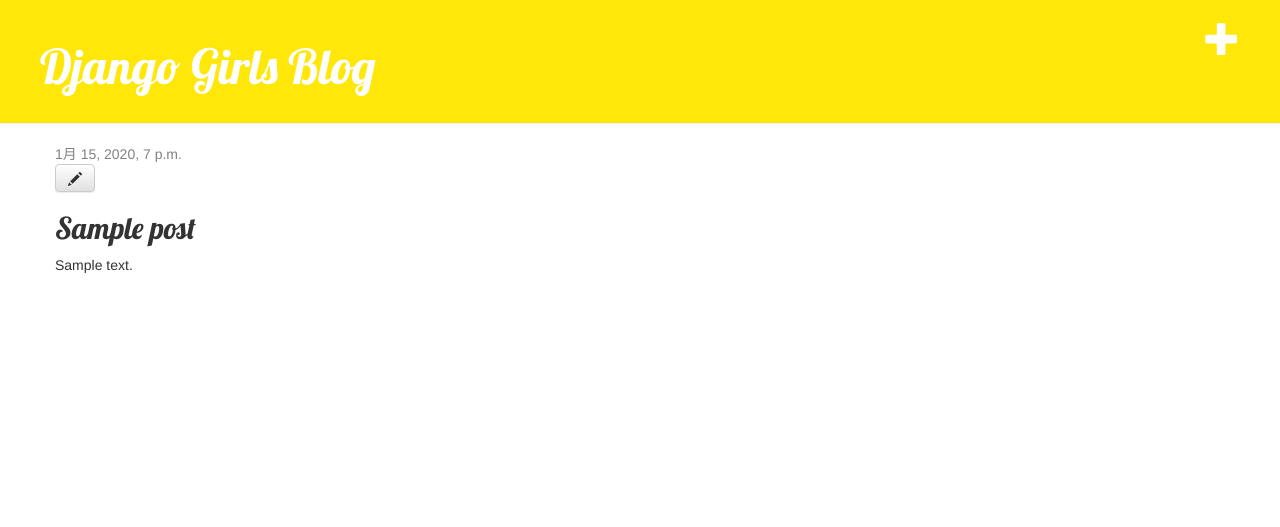
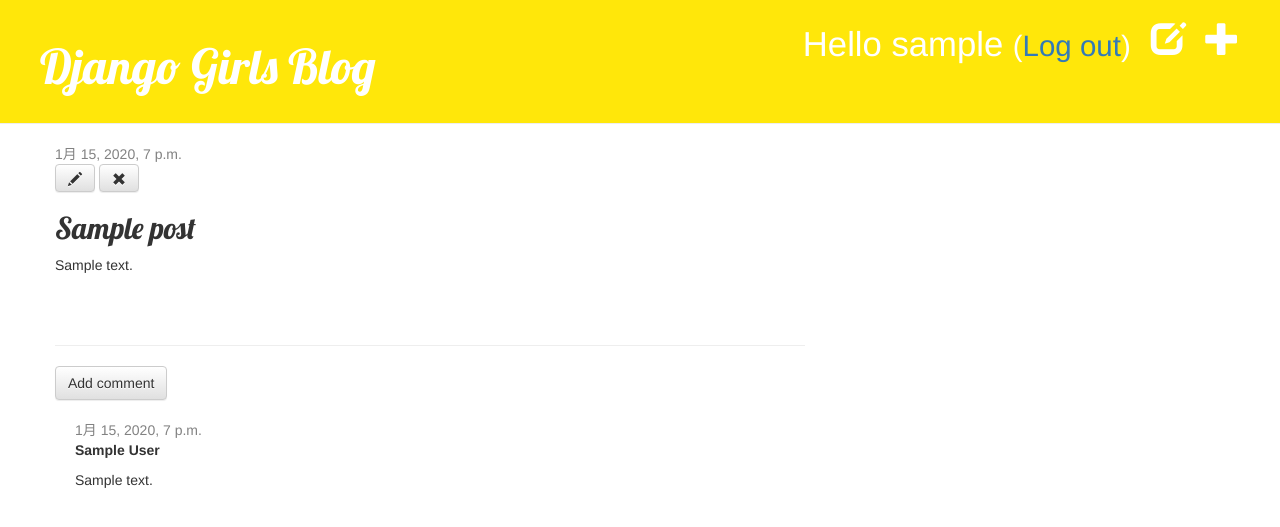
Before and after one commit to sakasegawayosuke/my-first-blog, a Django app: page /post/1/ in a window 1280 px wide. Shown: the top 527 px of the page. Run offline with Django 3.2, Linux system fonts and the light colour scheme; a user stored in the database is signed in; tables that the repository leaves empty hold one stand-in row (values such as "Sample post"); some libraries are stand-ins or nearby versions.

Commit message:
編集・ログイン・コメント機能の追加

```diff
--- a/blog/admin.py
+++ b/blog/admin.py
@@ -1,4 +1,6 @@
 from django.contrib import admin
-from .models import Post
+from .models import Post, Comment
 
 admin.site.register(Post)
+
+admin.site.register(Comment)    #管理画面にコメントモデルを登録
--- a/blog/models.py
+++ b/blog/models.py
@@ -16,3 +16,20 @@
 
     def __str__(self):
         return self.title
+
+
+
+#ブログにコメントモデルを作る
+class Comment(models.Model):
+    post = models.ForeignKey('blog.Post', on_delete=models.CASCADE, related_name='comments')
+    author = models.CharField(max_length=200)
+    text = models.TextField()
+    created_date = models.DateTimeField(default=timezone.now)
+    approved_comment = models.BooleanField(default=False)       #BooleanFiledはtrue/falseの値が入るフィールド
+
+    def approve(self):
+        self.approved_comment = True
+        self.save()
+
+    def __str__(self):
+        return self.text
--- a/blog/static/css/blog.css
+++ b/blog/static/css/blog.css
@@ -44,3 +44,7 @@
 .post h2 a, .post h2 a:visited {
     color: #000000;
 }
+
+.comment {
+    margin: 20px 0px 20px 20px;
+}
--- a/blog/templates/blog/base.html
+++ b/blog/templates/blog/base.html
@@ -11,8 +11,21 @@
         <div class="page-header">
 
             <!-- 管理者でログインしている人のみ編集のリンクを表示 -->
+            <!-- それ以外はログインボタンの表示 -->
             {% if user.is_authenticated %}
-            <a href="{% url 'post_new' %}" class="top-menu"><span class="glyphicon glyphicon-plus"></span></a>
+                <!-- 新しい投稿を追加 -->
+                <a href="{% url 'post_new' %}" class="top-menu"><span class="glyphicon glyphicon-plus"></span></a>
+
+                <!-- 草稿を追加 -->
+                <a href="{% url 'post_draft_list' %}" class="top-menu"><span class="glyphicon glyphicon-edit"></span></a>
+
+                <!-- どのユーザでログインしているかわかるように -->
+                <p class="top-menu">Hello {{ user.username }} <small>(<a href="{% url 'logout' %}">Log out</a>)</small></p>
+
+
+            {% else %}
+                <!-- ログインボタンの追加 -->
+                <a href="{% url 'login' %}" class="top-menu"><span class="glyphicon glyphicon-lock"></span></a>
             {% endif %}
 
             <h1><a href="/">Django Girls Blog</a></h1>
--- a/blog/templates/blog/post_detail.html
+++ b/blog/templates/blog/post_detail.html
@@ -6,13 +6,39 @@
             <div class="date">
                 {{ post.published_date }}
             </div>
+        {% else %}
+            <a class="btn btn-default" href="{% url 'post_publish' pk=post.pk %}">Publish</a>       <!-- 投稿ボタンの作成 -->
+
         {% endif %}
         <!-- 管理者のみ編集できるように -->
         {% if user.is_authenticated %}
-        <a class="btn btn-default" href="{% url 'post_edit' pk=post.pk %}"><span class="glyphicon glyphicon-pencil"></span></a>
+        <a class="btn btn-default" href="{% url 'post_edit' pk=post.pk %}"><span class="glyphicon glyphicon-pencil"></span></a>     <!--編集ボタン-->
+        <a class="btn btn-default" href="{% url 'post_remove' pk=post.pk %}"><span class="glyphicon glyphicon-remove"></span></a>   <!--削除ボタン-->
         {% endif %}
 
         <h2>{{ post.title }}</h2>
         <p>{{ post.text|linebreaksbr }}</p>
     </div>
+
+    <hr>
+    <!-- コメントを表示 -->
+    <a class="btn btn-default" href="{% url 'add_comment_to_post' pk=post.pk %}">Add comment</a>        <!-- コメント追加ボタン -->
+
+    {% for comment in post.comments.all %}
+        <div class="comment">
+            <div class="date">
+                {{ comment.created_date }}
+                <!-- コメントを承認/削除用のボタンを表示 -->
+                {% if not comment.approved_comment %}
+                    <a class="btn btn-default" href="{% url 'comment_remove' pk=comment.pk %}"><span class="glyphicon glyphicon-remove"></span></a>
+                    <a class="btn btn-default" href="{% url 'comment_approve' pk=comment.pk %}"><span class="glyphicon glyphicon-ok"></span></a>
+                {% endif %}
+            </div>
+            <strong>{{ comment.author }}</strong>
+            <p>{{ comment.text|linebreaks }}</p>
+        </div>
+    {% empty %}
+        <p>No comments here yet :(</p>
+    {% endfor %}
+
 {% endblock %}
--- a/blog/urls.py
+++ b/blog/urls.py
@@ -6,5 +6,11 @@
     path('post/<int:pk>/', views.post_detail, name='post_detail'),
     path('post/new/', views.post_new, name='post_new'),
     path('post/<int:pk>/edit/', views.post_edit, name='post_edit'),
+    path('drafts/', views.post_draft_list, name='post_draft_list'),     # 草稿用
+    path('post/<pk>/publish/', views.post_publish, name='post_publish'),    #投稿用
+    path('post/<pk>/remove/', views.post_remove, name='post_remove'),       #削除用
+    path('post/<int:pk>/comment/', views.add_comment_to_post, name='add_comment_to_post'),      #コメント追加用
+    path('comment/<int:pk>/approve/', views.comment_approve, name='comment_approve'),           #コメント承認用
+    path('comment/<int:pk>/remove/', views.comment_remove, name='comment_remove'),              #コメント削除用
 
 ]
--- a/blog/views.py
+++ b/blog/views.py
@@ -1,9 +1,11 @@
 from django.shortcuts import render
 from django.utils import timezone
-from .models import Post
+from .models import Post, Comment
 from django.shortcuts import render, get_object_or_404
-from .forms import PostForm
+from .forms import PostForm, CommentForm
 from django.shortcuts import redirect
+from django.contrib.auth.decorators import login_required   #ログイン機能用
+
 
 
 # Create your views here.
@@ -17,6 +19,7 @@
     return render(request, 'blog/post_detail.html', {'post': post})
 
 #-------------------------------------------------Postフォームを新しく作るには、PostForm()を呼び出し、テンプレートに出力
+@login_required #ログインしてたら
 def post_new(request):
     if request.method == "POST":    # 新しく投稿された時
         form = PostForm(request.POST)
@@ -25,7 +28,6 @@
         if form.is_valid():
             post = form.save(commit=False)
             post.author = request.user
-            post.published_date = timezone.now()
             post.save()     #フォームの値が有効なら保存
             return redirect('post_detail', pk=post.pk)      #post_detail.htmlに移動
 
@@ -36,6 +38,7 @@
 
 
 #--------------------------------------------------- 投稿したものを編集する
+@login_required
 def post_edit(request, pk):
     post = get_object_or_404(Post, pk=pk)
     if request.method == "POST":
@@ -43,9 +46,64 @@
         if form.is_valid():
             post = form.save(commit=False)
             post.author = request.user
-            post.published_date = timezone.now()
             post.save()
             return redirect('post_detail', pk=post.pk)
     else:
         form = PostForm(instance=post)
     return render(request, 'blog/post_edit.html', {'form': form})
+
+#--------------------------------------------------- 草稿用
+@login_required
+def post_draft_list(request):
+    #草稿だけを集めて、作られた順に並べる
+    posts = Post.objects.filter(published_date__isnull=True).order_by('created_date')
+    return render(request, 'blog/post_draft_list.html', {'posts': posts})
+
+#--------------------------------------------------- 投稿用
+@login_required
+def post_publish(request, pk):
+    post = get_object_or_404(Post, pk=pk)
+    post.publish()
+    return redirect('post_detail', pk=pk)
+
+#--------------------------------------------------- 投稿されたら投稿時間と保存を行う
+def publish(self):
+    self.published_date = timezone.now()
+    self.save()
+
+#--------------------------------------------------- 投稿削除用
+@login_required
+def post_remove(request, pk):
+    post = get_object_or_404(Post, pk=pk)
+    post.delete()
+    return redirect('post_list')
+
+
+#--------------------------------------------------- コメント追加用
+def add_comment_to_post(request, pk):
+    post = get_object_or_404(Post, pk=pk)
+    if request.method == "POST":
+        form = CommentForm(request.POST)
+        if form.is_valid():
+            comment = form.save(commit=False)
+            comment.post = post
+            comment.save()
+            return redirect('post_detail', pk=post.pk)
+    else:
+        form = CommentForm()
+    return render(request, 'blog/add_comment_to_post.html', {'form': form})
+
+#--------------------------------------------------- コメント承認用
+@login_required
+def comment_approve(request, pk):
+    comment = get_object_or_404(Comment, pk=pk)
+    comment.approve()
+    return redirect('post_detail', pk=comment.post.pk)
+
+
+#--------------------------------------------------- コメント削除用
+@login_required
+def comment_remove(request, pk):
+    comment = get_object_or_404(Comment, pk=pk)
+    comment.delete()
+    return redirect('post_detail', pk=comment.post.pk)
--- a/mysite/settings.py
+++ b/mysite/settings.py
@@ -121,3 +121,6 @@
 STATIC_URL = '/static/'
 
 STATIC_ROOT = os.path.join(BASE_DIR, 'static')
+
+#ログインページに直接アクセスして、ログインが成功した時にブログのホームページにリダイレクト
+LOGIN_REDIRECT_URL = '/'
--- a/mysite/urls.py
+++ b/mysite/urls.py
@@ -15,8 +15,11 @@
 """
 from django.contrib import admin
 from django.urls import path, include
+from django.contrib.auth import views
 
 urlpatterns = [
     path('admin/', admin.site.urls),
+    path('accounts/login/', views.LoginView.as_view(), name='login'),       #ログイン用
+    path('accounts/logout/', views.LogoutView.as_view(next_page='/'), name='logout'),       #ログアウト用
     path('', include('blog.urls')),
 ]
```
Also changed, not shown: blog/forms.py (+7 -1 lines), blog/templates/blog/add_comment_to_post.html (added, +11 -0 lines), blog/templates/blog/post_draft_list.html (added, +14 -0 lines), blog/templates/blog/post_list.html (+6 -3 lines), blog/templates/registration/login.html (added, +25 -0 lines), blog/migrations/0002_comment.py (added).
